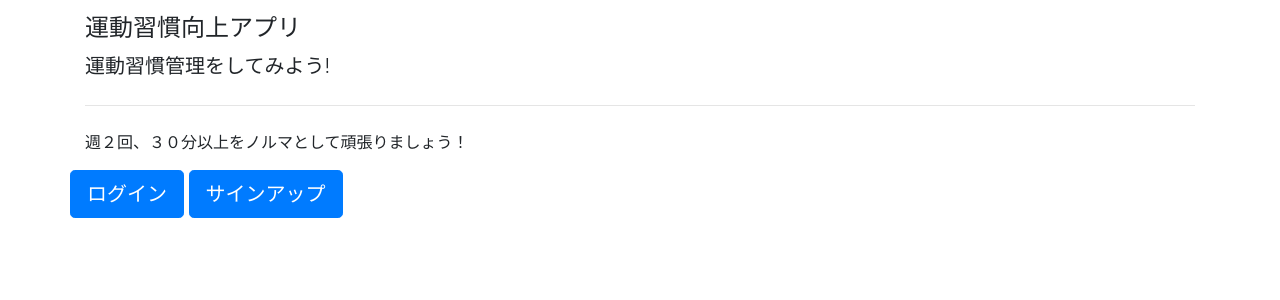
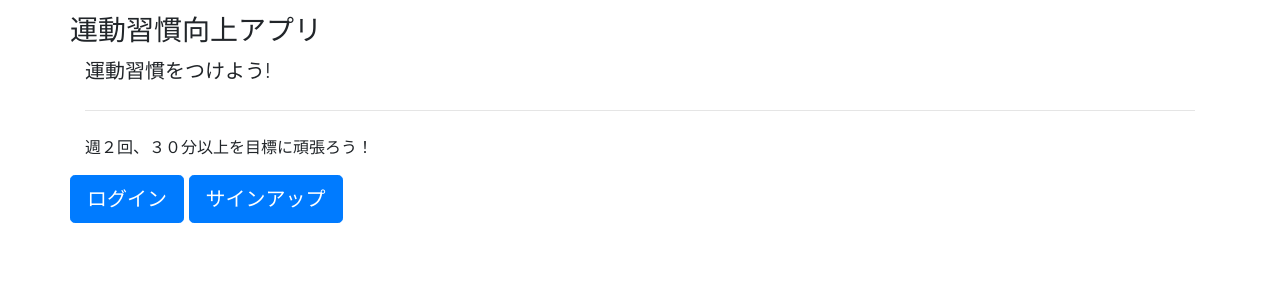
Before and after one commit to takumi1923/exercise_management, a Django app: page /activity/ in a window 1280 px wide. Shown: the part 56-356 px from the top of the page. Run offline with Django 3.2, Linux system fonts and the light colour scheme; some libraries are stand-ins or nearby versions.

Commit message:
gugagasadgagadadatg

```diff
--- a/activity/templates/kanban/cards/create.html
+++ b/activity/templates/kanban/cards/create.html
@@ -1,8 +1,8 @@
 {% extends "kanban/base.html" %}
 
 {% block content %}
-<div class="container">
-  <h1>カード作成</h1>
+<div class="container" style ="text-align:left">
+  <h1>予定作成</h1>
   <form method="post">
     {% csrf_token %}
     {{ form.as_p }}
--- a/activity/templates/kanban/cards/update.html
+++ b/activity/templates/kanban/cards/update.html
@@ -2,7 +2,7 @@
 
 {% block content %}
 <div class="container">
-  <h1>カード編集</h1>
+  <h1>予定編集</h1>
   <form method="post">
     {% csrf_token %}
     {{ form.as_p }}
--- a/activity/templates/kanban/index.html
+++ b/activity/templates/kanban/index.html
@@ -1,11 +1,11 @@
 {% extends "kanban/base.html" %}
 
 {% block content %}
+<h3>運動習慣向上アプリ</h3>
 <div class="container">
-  <h4>運動習慣向上アプリ</h4>
-  <p class="lead">運動習慣管理をしてみよう!</p>
+  <p class="lead">運動習慣をつけよう!</p>
   <hr class="my-4">
-  <p>週２回、３０分以上をノルマとして頑張りましょう！</p>
+  <p>週２回、３０分以上を目標に頑張ろう！</p>
   <div class = "row">
     <a class="btn btn-primary btn-lg" href="{% url 'login' %}" role="button">ログイン</a>
     &nbsp;
```
